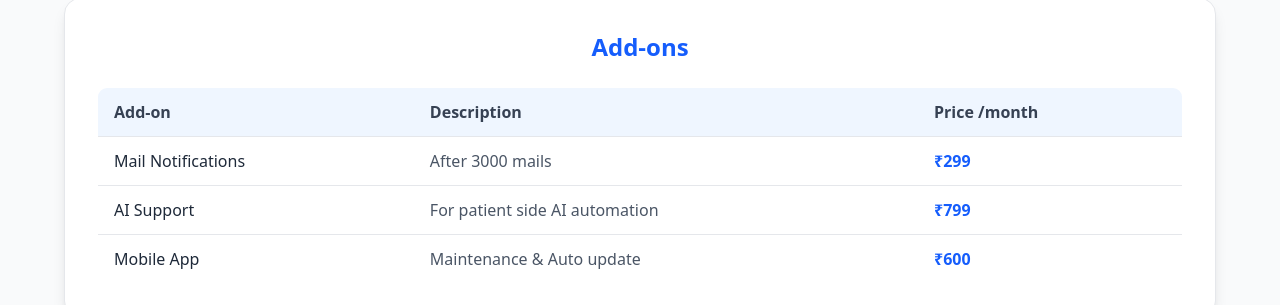
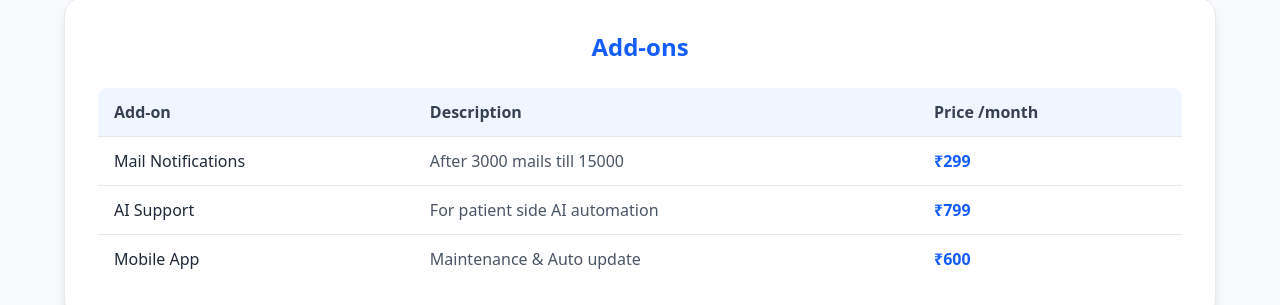
Before and after one commit to ayushdasgupta/medireon, a Next.js app: page / in a window 1280 px wide. Shown: the part 5809-6114 px from the top of the page. Built offline with nearby package versions, Linux system fonts and the light colour scheme.

Commit message:
Fix:Some Seo related problem

```diff
--- a/src/components/Pricing.tsx
+++ b/src/components/Pricing.tsx
@@ -134,7 +134,7 @@ const baseAdditionalCosts: AdditionalCost[] = [
 ];
 
 const baseAddOns: AdditionalCost[] = [
-  { title: 'Mail Notifications', desc: 299, subtitle: 'After 3000 mails' },
+  { title: 'Mail Notifications', desc: 299, subtitle: 'After 3000 mails till 15000' },
   { title: 'AI Support', desc: 799, subtitle: 'For patient side AI automation' },
   { title: 'Mobile App', desc: 600, subtitle: 'Maintenance & Auto update' },
 ];
--- a/src/components/PrivacyPolicyModal.tsx
+++ b/src/components/PrivacyPolicyModal.tsx
@@ -235,7 +235,7 @@ export default function PrivacyPolicyModal({ isOpen, onClose }:PrivacyPolicyModa
                 <div className="sticky top-0 z-10 bg-white px-6 py-4 border-b border-gray-200 flex justify-between items-center">
                   <div>
                     <h2 className="text-2xl font-bold text-gray-900">Privacy Policy</h2>
-                    <p className="text-sm text-gray-600">Effective Date: 27<sup>th</sup> March,2025</p>
+                    <p className="text-sm text-gray-600">Effective Date: 27<sup>th</sup> August ,2025</p>
                   </div>
                   <button
                     onClick={onClose}
```
Also changed, not shown: public/robots.txt (added), 1 other file (tests, documents, lock files or other folders).
